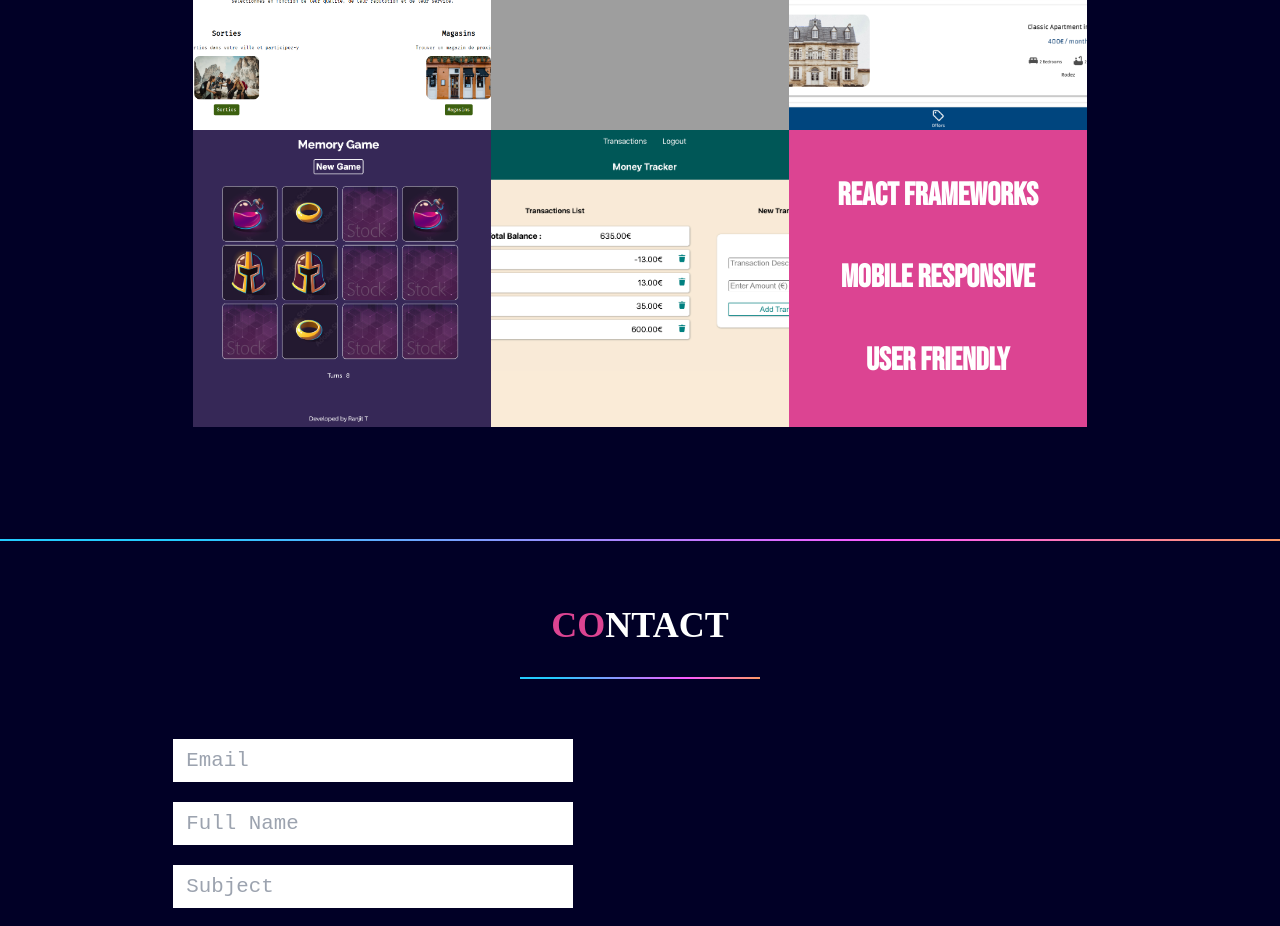
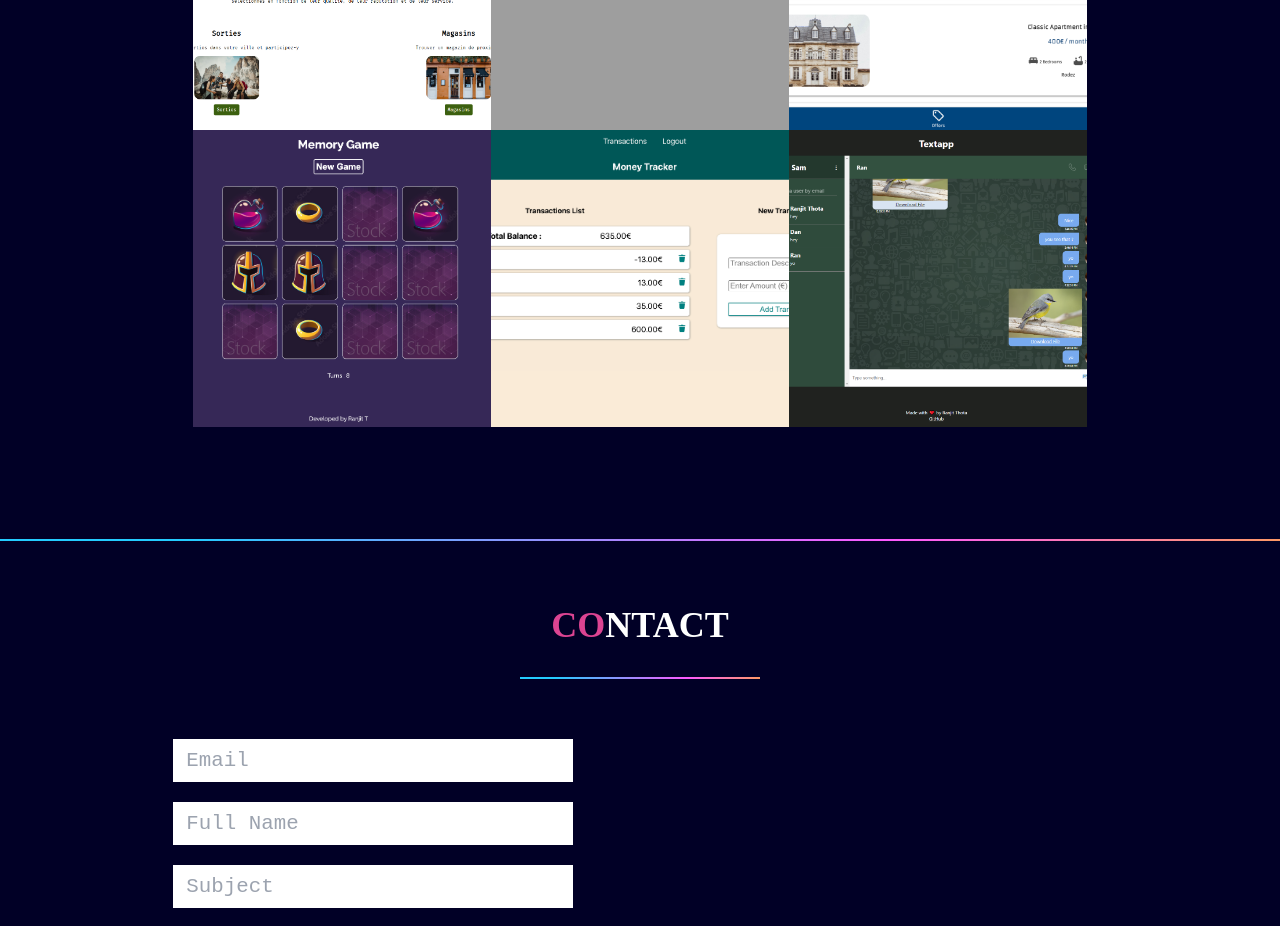
Before and after one commit to ranjit-t/React-Portfolio, a React (Create React App) app: page / in a window 1280 px wide. Shown: the part 2060-2986 px from the top of the page. Built offline with nearby package versions, Linux system fonts and the light colour scheme; grey boxes are pictures that could not be loaded.

Commit message:
whatsapp project add

```diff
--- a/src/Pages/Projects.js
+++ b/src/Pages/Projects.js
@@ -6,6 +6,7 @@ import Ecommerce from "../Images/e-commerce.png";
 import marketplace from "../Images/housemarketplace.png";
 import memorygame from "../Images/memorygame.png";
 import moneytracker from "../Images/moneytracker.png";
+import whatsapp from "../Images/whatsapp.png";
 
 export default function Projects() {
   return (
@@ -134,14 +135,26 @@ export default function Projects() {
           </div>
         </div>
         <div className="image-container">
-          <div className="askformore bg-red flex ">
-            <p>React Frameworks</p>
-            <p>Mobile Responsive</p>
-            <p>User Friendly</p>
+          <img src={whatsapp} alt="moneytracker" />
+          <div className="text-overlay">
+            <a
+              href="https://github.com/ranjit-t/Whatsapp-Like-Chat"
+              target="_blank"
+              rel="noreferrer"
+            >
+              <p className="project-heading">
+                <b>Whatsapp Clone</b>
+              </p>
+              <p>
+                A web app that replicates whatsapp. This app lets you find other
+                users and initiate a conversations.
+              </p>
+              <p>
+                Technologies Used: HTML, CSS, React.Js, Firebase Storage and
+                Authentication.
+              </p>
+            </a>
           </div>
-          {/* <div className="text-overlay">
-            <p>More On Demand</p>
-          </div> */}
         </div>
       </div>
     </div>
```
Also changed, not shown: src/Images/whatsapp.png (added).
